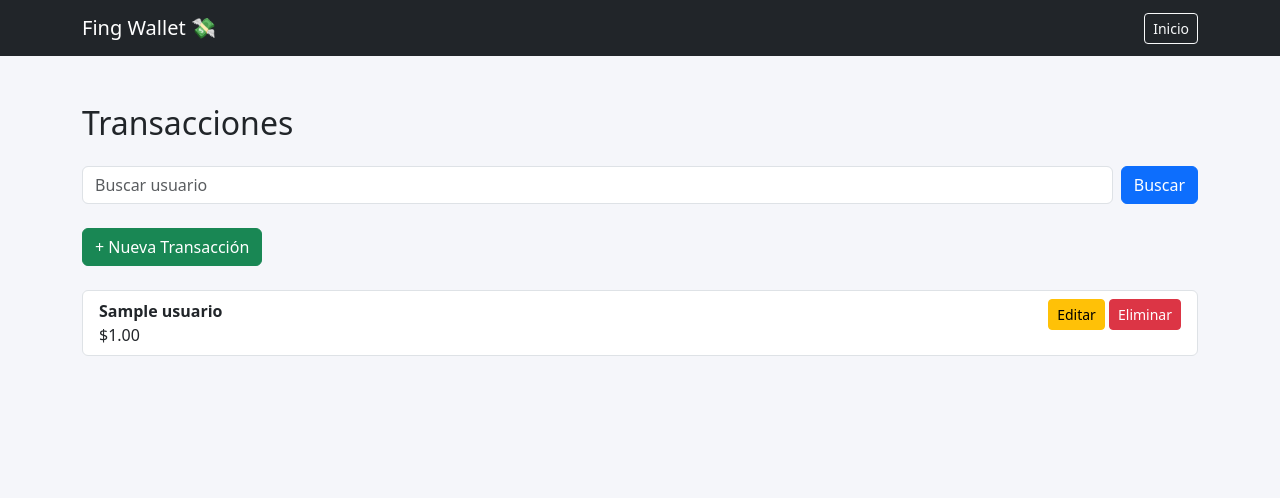
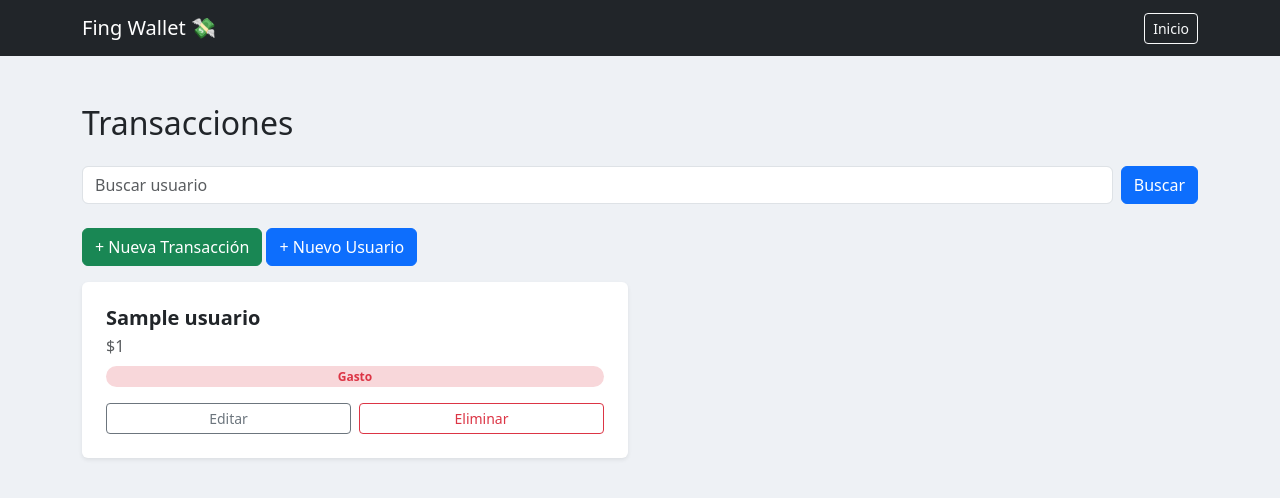
Before and after one commit to BelZambrano/fing-wallet-django, a Django app: page / in a window 1280 px wide. Shown: the top 498 px of the page. Run offline with Django 5.2, Linux system fonts and the light colour scheme; tables that the repository leaves empty hold one stand-in row (values such as "Sample post").

Commit message:
Mejora de diseño UI: tarjetas ordenadas, eliminación de duplicados y formato de montos sin decimales

```diff
--- a/tareas/templates/base.html
+++ b/tareas/templates/base.html
@@ -4,7 +4,7 @@
     <title>Fing Wallet</title>
     <link href="https://cdn.jsdelivr.net/npm/bootstrap@5.3.0/dist/css/bootstrap.min.css" rel="stylesheet">
 </head>
-<body style="background-color:#f5f6fa;">
+<body style="background-color:#eef1f5;">
 
 <!-- NAVBAR -->
 <nav class="navbar navbar-dark bg-dark">
--- a/tareas/templates/lista.html
+++ b/tareas/templates/lista.html
@@ -9,22 +9,37 @@
     <button class="btn btn-primary">Buscar</button>
 </form>
 
-<a href="/crear/" class="btn btn-success mb-4">+ Nueva Transacción</a>
+<div class="mb-3">
+    <a href="/crear/" class="btn btn-success">+ Nueva Transacción</a>
+    <a href="/crear-usuario/" class="btn btn-primary">+ Nuevo Usuario</a>
+</div>
 
-<ul class="list-group">
+<div class="row">
 {% for t in transacciones %}
-    <li class="list-group-item d-flex justify-content-between">
-        <div>
-            <strong>{{ t.usuario.nombre }}</strong><br>
-            ${{ t.monto }}
+    <div class="col-md-6 mb-4">
+
+        <div class="card shadow-sm border-0 p-4">
+
+            <h5 class="fw-bold mb-1">{{ t.usuario.nombre }}</h5>
+
+            <!-- 💰 SIN DECIMALES -->
+            <p class="text-muted mb-2">${{ t.monto|floatformat:0 }}</p>
+
+            {% if t.tipo == "ingreso" %}
+                <span class="badge rounded-pill bg-success-subtle text-success mb-3">Ingreso</span>
+            {% else %}
+                <span class="badge rounded-pill bg-danger-subtle text-danger mb-3">Gasto</span>
+            {% endif %}
+
+            <div class="d-flex gap-2">
+                <a href="/editar/{{ t.id }}" class="btn btn-outline-secondary btn-sm w-100">Editar</a>
+                <a href="/eliminar/{{ t.id }}" class="btn btn-outline-danger btn-sm w-100">Eliminar</a>
+            </div>
+
         </div>
 
-        <div>
-            <a href="/editar/{{ t.id }}" class="btn btn-warning btn-sm">Editar</a>
-            <a href="/eliminar/{{ t.id }}" class="btn btn-danger btn-sm">Eliminar</a>
-        </div>
-    </li>
+    </div>
 {% endfor %}
-</ul>
+</div>
 
 {% endblock %}
--- a/tareas/urls.py
+++ b/tareas/urls.py
@@ -1,10 +1,16 @@
 from django.urls import path
-from .views import lista_transacciones, crear_transaccion
-from .views import editar_transaccion, eliminar_transaccion
+from .views import (
+    lista_transacciones,
+    crear_transaccion,
+    editar_transaccion,
+    eliminar_transaccion,
+    crear_usuario,
+)
 
 urlpatterns = [
     path("", lista_transacciones, name="lista"),
-    path("crear/", crear_transaccion, name="crear"),
-    path("editar/<int:id>/", editar_transaccion, name="editar"),
-    path("eliminar/<int:id>/", eliminar_transaccion, name="eliminar"),
+    path("crear/", crear_transaccion),
+    path("editar/<int:id>/", editar_transaccion),
+    path("eliminar/<int:id>/", eliminar_transaccion),
+    path("crear-usuario/", crear_usuario),
 ]
--- a/tareas/views.py
+++ b/tareas/views.py
@@ -1,15 +1,15 @@
 from django.shortcuts import render, redirect
 from .models import Transaccion
-from .forms import TransaccionForm
+from .forms import TransaccionForm, UsuarioForm
 
 
 def lista_transacciones(request):
     query = request.GET.get("q")
 
-    transacciones = Transaccion.objects.all()
-
     if query:
-        transacciones = transacciones.filter(usuario__nombre__icontains=query)
+        transacciones = Transaccion.objects.filter(usuario__nombre__icontains=query)
+    else:
+        transacciones = Transaccion.objects.all()
 
     return render(request, "lista.html", {"transacciones": transacciones})
 
@@ -35,3 +35,11 @@ def eliminar_transaccion(request, id):
     transaccion = Transaccion.objects.get(id=id)
     transaccion.delete()
     return redirect("lista")
+
+
+def crear_usuario(request):
+    form = UsuarioForm(request.POST or None)
+    if form.is_valid():
+        form.save()
+        return redirect("lista")
+    return render(request, "usuario_form.html", {"form": form})
```
Also changed, not shown: tareas/forms.py (+7 -1 lines), tareas/templates/usuario_form.html (added, +17 -0 lines).
